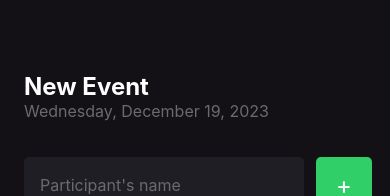
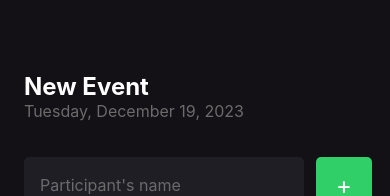
Before and after one commit to ottogugel/imhere, a React Native app: screen / in a window 390 px wide. Shown: the top 196 px of the page. Built offline with nearby package versions, Linux system fonts and the light colour scheme.

Commit message:
add memory js and readme

```diff
--- a/package.json
+++ b/package.json
@@ -11,6 +11,7 @@
   "dependencies": {
     "expo": "~49.0.15",
     "expo-status-bar": "~1.6.0",
+    "moment": "^2.29.4",
     "react": "18.2.0",
     "react-native": "0.72.6"
   },
--- a/src/screens/index.tsx
+++ b/src/screens/index.tsx
@@ -2,11 +2,14 @@ import { View, Text, TextInput, TouchableOpacity, FlatList, Alert } from 'react-
 import React, { useState } from 'react';
 import { styles } from './styles'
 import { Participant } from '../components/Participant'
+import moment from 'moment';
 
 export function Home() {
-  const day = new Date().getDate(); //Para obter o dia
+
+  const day = moment().format('dddd');   // Para obter o dia em texto
+  const dayNumber = new Date().getDate(); //Para obter o dia em número
   const year = new Date().getFullYear(); //Para obter o ano
-  // const month = new Date.().get
+  const month = moment().format('MMMM') // Para obter o mês
 
   const [participants, setParticipants] = useState<string[]>([]);
   const [participantName, setParticipantName] = useState("");
@@ -14,8 +17,8 @@ export function Home() {
   function handleParticipantAdd() {
     if (participants.includes(participantName)) {
       return Alert.alert(
-        "Participante Existe",
-        "Já existe um participante na lista com esse nome"
+        "Participant exists",
+        "There is already a participant on the list with that name"
       );
     }
 
@@ -24,7 +27,7 @@ export function Home() {
   }
 
   function handleParticipantRemove(name: string) {
-    Alert.alert("Remover", `Remover o participante ${name}?`, [
+    Alert.alert("Delete", `Remove the participant ${name}?`, [
       {
         text: "Sim",
         onPress: () =>
@@ -44,7 +47,7 @@ export function Home() {
     <View style={styles.container}>
       <Text style={styles.eventName}>New Event</Text>
       <Text style={styles.eventDate}>
-        Wednesday, December {day}, {year}
+        {day}, {month} {dayNumber}, {year}
       </Text>
 
       <View style={styles.form}>
```
Also changed, not shown: 2 other files (tests, documents, lock files or other folders).
